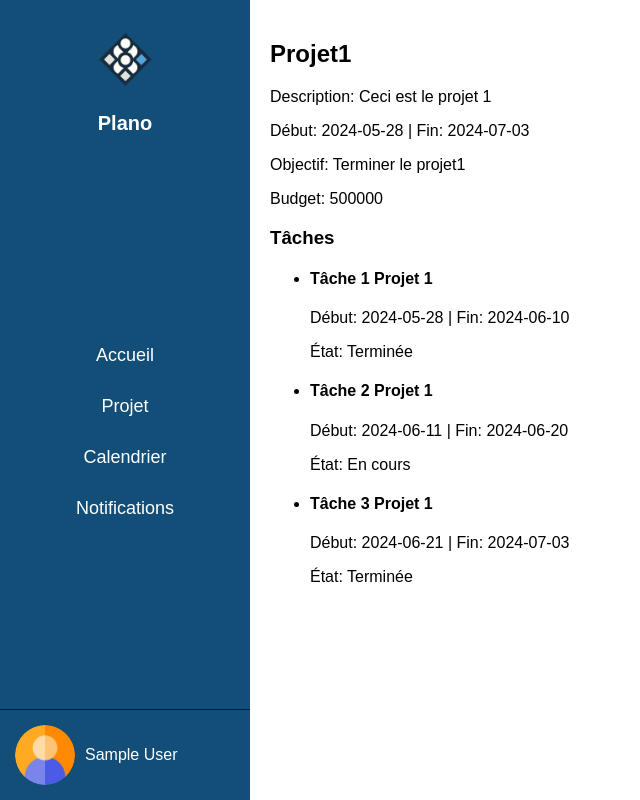
After one commit to Romanlemeur/Projet-technologique, a PHP site: page /projet_detail.php?id=1 in a window 1280 px wide. The commit adds this page. Shown: the whole page, without its empty margins (0-640 px from the left). Run offline with PHP 8.4, Linux system fonts and the light colour scheme; the visitor is signed in with stand-in values (Sample User, id 1); data comes from the database, SQL or seed files in the repository.

Commit message:
nouveau fichier

```diff
--- a/projet.css
+++ b/projet.css
@@ -43,7 +43,7 @@ body {
 }
 
 .navbar ul li a {
-    color: white;
+    color: inherit;
     text-decoration: none;
     display: block;
 }
--- /dev/null
+++ b/projet_detail.php
@@ -0,0 +1,87 @@
+<?php
+session_start();
+if (!isset($_SESSION['nom'])) {
+    header("Location: loginPage.php"); // Rediriger vers la page de connexion si l'utilisateur n'est pas connecté
+    exit();
+}
+$nomUtilisateur = $_SESSION['nom'];
+
+if (!isset($_GET['id'])) {
+    header("Location: projet.php"); // Rediriger vers la liste des projets si l'ID du projet n'est pas fourni
+    exit();
+}
+
+$projetId = $_GET['id'];
+
+try {
+    // Établir une connexion à la base de données
+    $pdo = new PDO('mysql:host=localhost;dbname=plano', 'root', '');
+    $pdo->setAttribute(PDO::ATTR_ERRMODE, PDO::ERRMODE_EXCEPTION);
+
+    // Récupérer les informations du projet
+    $stmt = $pdo->prepare('SELECT * FROM Projet WHERE ID_Projet = ?');
+    $stmt->execute([$projetId]);
+    $projet = $stmt->fetch(PDO::FETCH_ASSOC);
+
+    if (!$projet) {
+        header("Location: projet.php"); // Rediriger vers la liste des projets si le projet n'existe pas
+        exit();
+    }
+
+    // Récupérer les tâches du projet
+    $stmt = $pdo->prepare('SELECT * FROM Tache WHERE Projet = ?');
+    $stmt->execute([$projetId]);
+    $taches = $stmt->fetchAll(PDO::FETCH_ASSOC);
+
+} catch (PDOException $e) {
+    echo 'Erreur : ' . $e->getMessage();
+}
+?>
+<!DOCTYPE html>
+<html lang="fr">
+<head>
+    <meta charset="UTF-8">
+    <meta name="viewport" content="width=device-width, initial-scale=1.0">
+    <title>Détails du projet</title>
+    <link rel="stylesheet" href="projet.css">
+</head>
+<body>
+    <div class="navbar">
+        <div class="logo">
+            <img src="image/logofirst.png" alt="Logo">
+            <h1>Plano</h1>
+        </div>
+        <ul>
+            <li><a href="page.php">Accueil</a></li>
+            <li><a href="projet.php">Projet</a></li>
+            <li><a href="Calendrier.php">Calendrier</a></li>
+            <li><a href="#">Notifications</a></li>
+        </ul>
+        <div class="profile-banner">
+            <img src="image/user.png" alt="Profil">
+            <div class="profile-info">
+                <p><?php echo htmlspecialchars($nomUtilisateur); ?></p>
+            </div>
+        </div>
+    </div>
+    <div class="main-content">
+        <div class="project-detail-container">
+            <h2><?php echo htmlspecialchars($projet['Titre']); ?></h2>
+            <p>Description: <?php echo htmlspecialchars($projet['Description']); ?></p>
+            <p>Début: <?php echo htmlspecialchars($projet['Debut']); ?> | Fin: <?php echo htmlspecialchars($projet['Fin']); ?></p>
+            <p>Objectif: <?php echo htmlspecialchars($projet['Objectif']); ?></p>
+            <p>Budget: <?php echo htmlspecialchars($projet['Budget']); ?></p>
+            <h3>Tâches</h3>
+            <ul>
+                <?php foreach ($taches as $tache): ?>
+                    <li>
+                        <h4><?php echo htmlspecialchars($tache['Titre']); ?></h4>
+                        <p>Début: <?php echo htmlspecialchars($tache['Debut']); ?> | Fin: <?php echo htmlspecialchars($tache['Fin']); ?></p>
+                        <p>État: <?php echo $tache['état'] ? 'Terminée' : 'En cours'; ?></p>
+                    </li>
+                <?php endforeach; ?>
+            </ul>
+        </div>
+    </div>
+</body>
+</html>
```
Also changed, not shown: Projet.php (+36 -4 lines).
